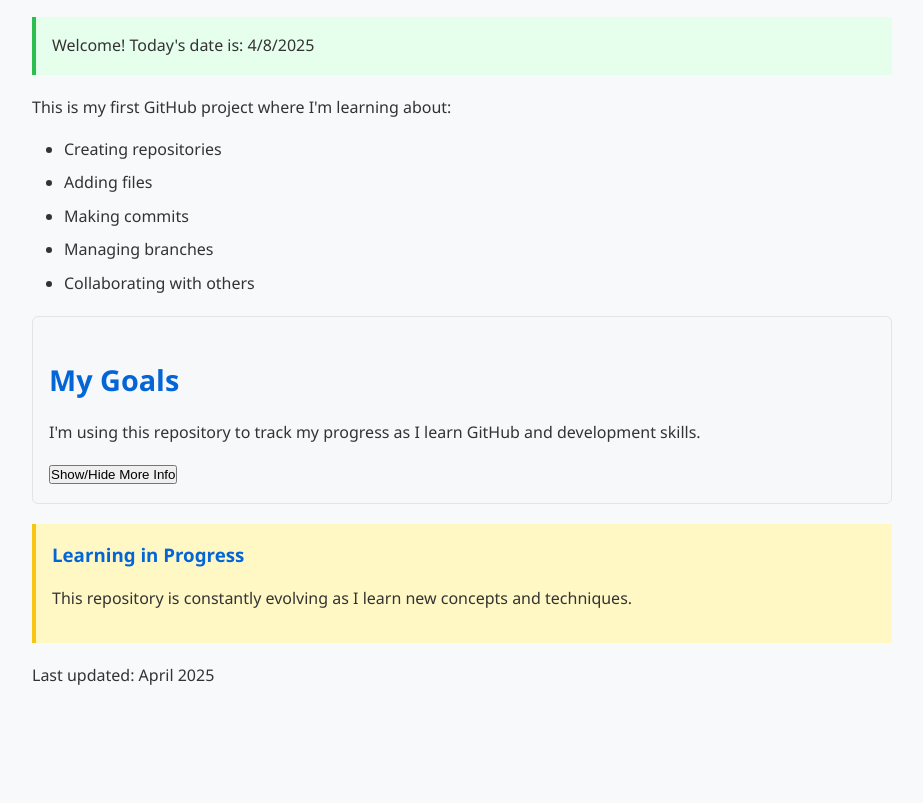
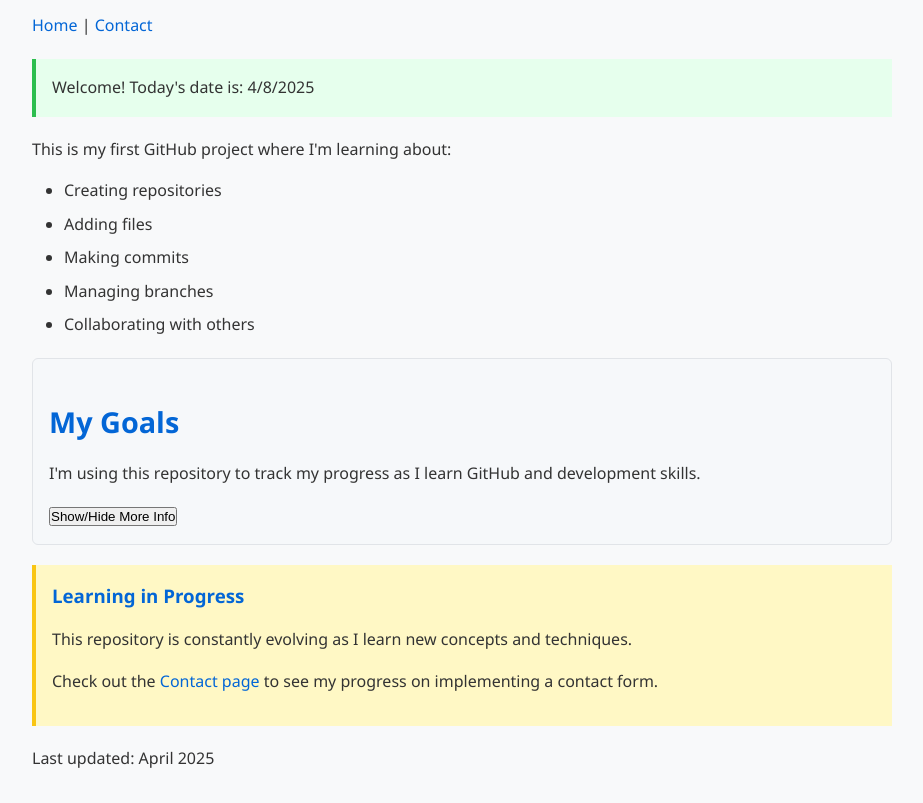
Before and after one commit to abhishekloiwal/myLearningRepo, a plain HTML site: page index.html in a window 1280 px wide. Shown: the part 105-908 px from the top of the page, without its empty margins (178-1101 px from the left). Before the commit the page ends 830 px from the top, so only its background shows below. Drawn offline with Linux system fonts and the light colour scheme.

Commit message:
Add contact page link to homepage

```diff
--- a/index.html
+++ b/index.html
@@ -8,6 +8,11 @@
 </head>
 <body>
     <h1>Welcome to My Learning Repository</h1>
+
+    <nav>
+        <a href="index.html">Home</a> |
+        <a href="contact.html">Contact</a>
+    </nav>
 
     <div id="welcome-message" class="success"></div>
 
@@ -36,6 +41,7 @@
     <div class="warning">
         <h3>Learning in Progress</h3>
         <p>This repository is constantly evolving as I learn new concepts and techniques.</p>
+        <p>Check out the <a href="contact.html">Contact page</a> to see my progress on implementing a contact form.</p>
     </div>
 
     <p>Last updated: April 2025</p>
```
